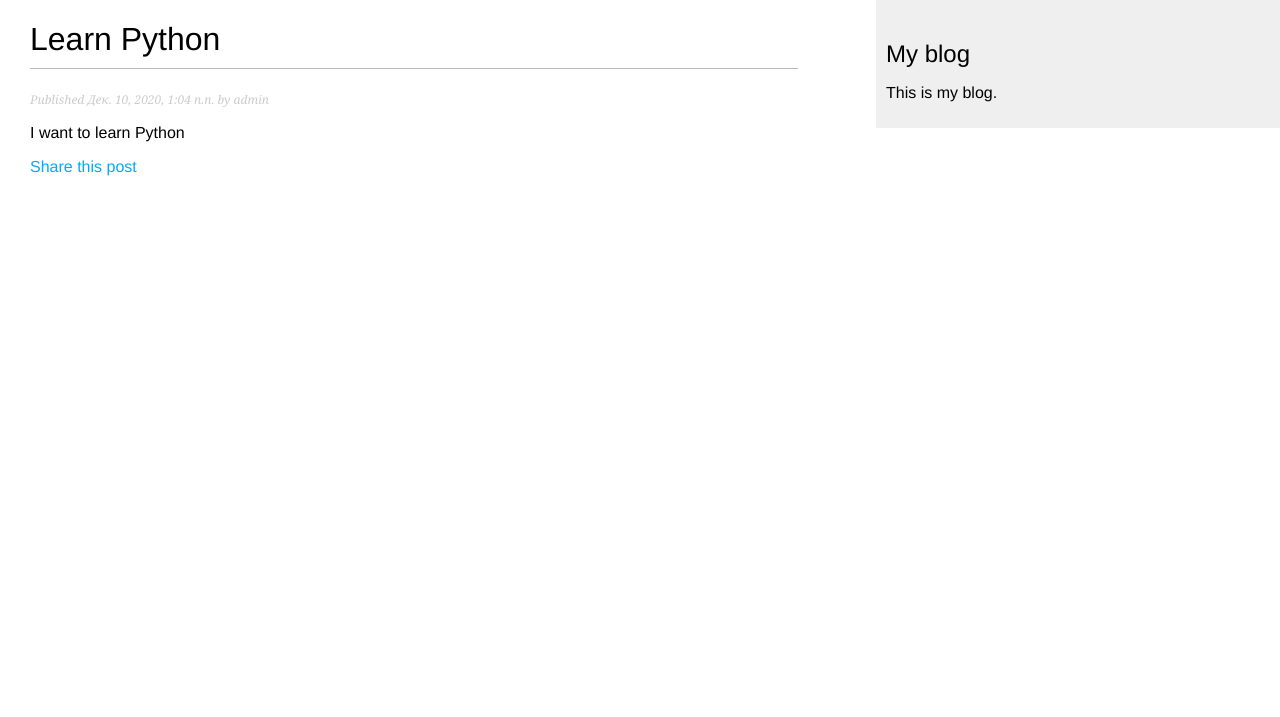
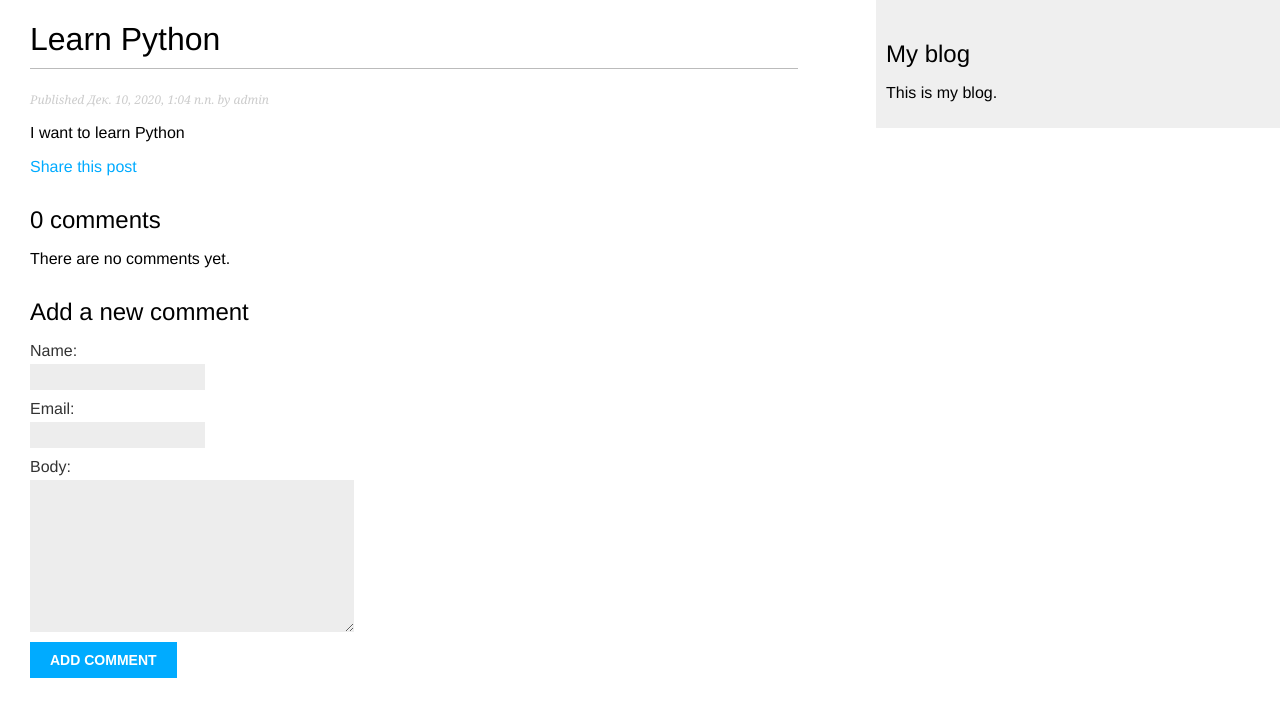
Before and after one commit to wiky-avis/Blog, a Django app: a page that uses mysite/blog/templates/blog/post/detail.html in a window 1280 px wide. Shown: the top 717 px of the page. Run offline with Django 3.2, Linux system fonts and the light colour scheme; data comes from the database, SQL or seed files in the repository; both versions use the stored data as it was after the commit.

Commit message:
Adding a comment subsystem

```diff
--- a/mysite/blog/forms.py
+++ b/mysite/blog/forms.py
@@ -1,7 +1,22 @@
 from django import forms
+from .models import Comment
 
+# форма для отправки писем
 class EmailPostForm(forms.Form):
     name = forms.CharField(max_length=25)
     email = forms.EmailField()
     to = forms.EmailField()
     comments = forms.CharField(required=False, widget=forms.Textarea)
+
+
+# форма для отправки и валидации комментариев
+class CommentForm(forms.ModelForm):
+    # Все, что нужно для создания формы из модели, –указать, какую модель
+    # использовать в опциях класса Meta. Django найдет нужную модель и
+    # автоматически построит форму. Каждое поле модели будет сопоставлено полю
+    # формы соответствующего типа. По умолчанию Django использует все поля
+    # модели.Но мы можем явно указать, какие использовать, а какие – нет. Для
+    # этого достаточно определить списки fields или exclude соответственно.
+    class Meta:
+        model = Comment
+        fields = ('name', 'email', 'body')
--- a/mysite/blog/models.py
+++ b/mysite/blog/models.py
@@ -10,7 +10,7 @@ class PublishedManager(models.Manager):
     def get_queryset(self):
         return super().get_queryset().filter(status='published')
 
-
+# модель для сохранения статей
 class Post(models.Model):
     STATUS_CHOICES = (
         ('draft', 'Draft'),
@@ -44,7 +44,38 @@ class Post(models.Model):
 
 
     class Meta:
+        verbose_name_plural = 'Посты'
+        verbose_name = 'Пост'
         ordering = ('-publish',)
 
     def __str__(self):
         return self.title
+
+
+# модель для сохранения комментариев
+class Comment(models.Model):
+    # Модель  Comment  содержит  ForeignKey  для  привязки  к  определенной
+    # статье.Это отношение определено как «один ко многим», т.к. одна статья
+    # может иметь множество комментариев, но каждый комментарий может быть
+    # оставлен только для одной статьи. Атрибут related_name позволяет получить
+    # доступ к комментариям конкретной статьи. Теперь мы сможем обращаться к
+    # статье из комментария, используя запись comment.post, и к комментариям
+    # статьи при помощи post.comments.all().
+    post = models.ForeignKey(Post, on_delete=models.CASCADE, related_name='comments')
+    name = models.CharField(max_length=80)
+    email = models.EmailField()
+    body = models.TextField()
+    # поле created для сортировки комментариев в хронологическом порядке
+    created = models.DateTimeField(auto_now_add=True)
+    updated = models.DateTimeField(auto_now=True)
+    # булевое поле active, для того чтобы была возможность скрыть некоторые
+    # комментарии (например, содержащие оскорбления)
+    active = models.BooleanField(default=True)
+
+    class Meta:
+        verbose_name_plural = 'Комментарии'
+        verbose_name = 'Комментарий'
+        ordering = ('created',)
+
+    def __str__(self):
+        return 'Comment by {} on {}'.format(self.name, self.post)
--- a/mysite/blog/templates/blog/post/detail.html
+++ b/mysite/blog/templates/blog/post/detail.html
@@ -7,4 +7,33 @@
   <p>
     <a href="{% url 'blog:post_share' post.id %}">Share this post</a>
   </p>
+
+    {% with comments.count as total_comments %}
+    <h2>
+      {{ total_comments }} comment{{ total_comments|pluralize }}
+    </h2>
+    {% endwith %}
+
+  {% for comment in comments %}
+    <div class="comment">
+      <p class="info">
+        Comment {{ forloop.counter }} by {{ comment.name }}
+        {{ comment.created }}
+      </p>
+      {{ comment.body|linebreaks }}
+    </div>
+  {% empty %}
+    <p>There are no comments yet.</p>
+  {% endfor %}
+
+  {% if new_comment %}
+    <h2>Your comment has been added.</h2>
+  {% else %}
+    <h2>Add a new comment</h2>
+    <form action="." method="post">
+      {{ comment_form.as_p }}
+      {% csrf_token %}
+      <p><input type="submit" value="Add comment"></p>
+    </form>
+  {% endif %}
 {% endblock %}
--- a/mysite/blog/views.py
+++ b/mysite/blog/views.py
@@ -1,12 +1,12 @@
 from django.shortcuts import render, get_object_or_404
-from .models import Post
+from .models import Post, Comment
 # пагинатор
 from django.core.paginator import Paginator, EmptyPage, PageNotAnInteger
 # ListView базовый класс обработчика списков позволяет отображать несколько
 # объектов любого типа.
 from django.views.generic import ListView
 # форма для отправки писем
-from .forms import EmailPostForm
+from .forms import EmailPostForm, CommentForm
 from django.core.mail import send_mail
 
 
@@ -41,7 +41,37 @@ def post_detail(request, year, month, day, post):
         Post, slug=post, status='published', publish__year=year,
         publish__month=month, publish__day=day
         ) # Если объекта не существует, будет поднята ошибка 404
-    return render(request, 'blog/post/detail.html', {'post': post})
+
+    # добавляем комментарии на страницу
+    # Список активных комментариев для этой статьи.
+    # Мы создали объект QuerySet, используя объект статьи post и менеджер
+    # связанных объектов comments, определенный в модели Comment в аргументе
+    # related_name.
+    comments = post.comments.filter(active=True)
+    new_comment = None
+    if request.method == 'POST':
+        # Bнициализация формы при GET-запросе.Пользователь отправил комментарий.
+        comment_form = CommentForm(data=request.POST)
+        # Если же получаем POST-запрос, то заполняем форму данными из запроса
+        # и валидируем ее методом is_valid()
+        if comment_form.is_valid():
+            # Создаем комментарий, но пока не сохраняем в базе данных.
+            new_comment = comment_form.save(commit=False)
+            # Привязываем комментарий к текущей статье.
+            new_comment.post = post
+            # Сохраняем комментарий в базе данных.
+            new_comment.save()
+    else:
+        comment_form = CommentForm()
+
+
+    return render(
+        request, 'blog/post/detail.html',
+        {'post': post,
+        'comments': comments,
+        'new_comment': new_comment,
+        'comment_form': comment_form}
+        )
 
 
 # вместо обработчика post_list
```
Also changed, not shown: mysite/blog/admin.py (+8 -1 lines), mysite/blog/migrations/0002_comment.py (added), mysite/blog/migrations/0003_auto_20201211_1312.py (added), mysite/db.sqlite3.
